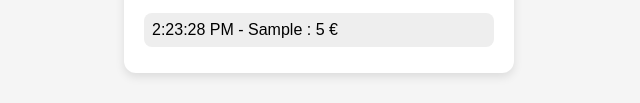
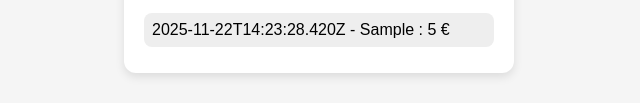
Before and after one commit to fredericBui/localstorage, a plain HTML site: page index.html in a window 1280 px wide. Both pictures are taken after typing "5", "Sample", "5" into the empty fields and a click on the button "Ajouter dépense". Shown: the part 581-684 px from the top of the page, without its empty margins (321-961 px from the left). Drawn offline with Linux system fonts and the light colour scheme.

Commit message:
Update index.html

```diff
--- a/index.html
+++ b/index.html
@@ -83,7 +83,7 @@
         nom,
         montant,
         date: today,
-        time: new Date().toLocaleTimeString()
+        time: new Date()
       });
 
       localStorage.setItem('depenses', JSON.stringify(expenses));
```
